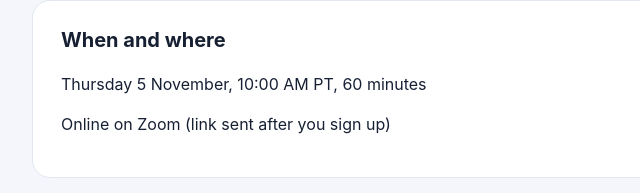
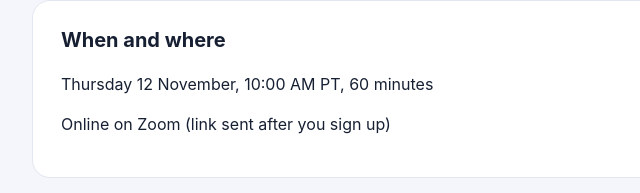
Before and after one commit to magda-il/i4e-sample-webinar-page, a plain HTML site: page index.html in a window 1280 px wide. Shown: the part 238-431 px from the top of the page, 268-908 px from the left. Drawn offline with Linux system fonts and the light colour scheme.

Commit message:
Move the date to 12 November

```diff
--- a/index.html
+++ b/index.html
@@ -26,7 +26,7 @@
 
     <section class="card">
       <h2>When and where</h2>
-      <p>Thursday 5 November, 10:00 AM PT, 60 minutes</p>
+      <p>Thursday 12 November, 10:00 AM PT, 60 minutes</p>
       <p>Online on Zoom (link sent after you sign up)</p>
     </section>
 
```
